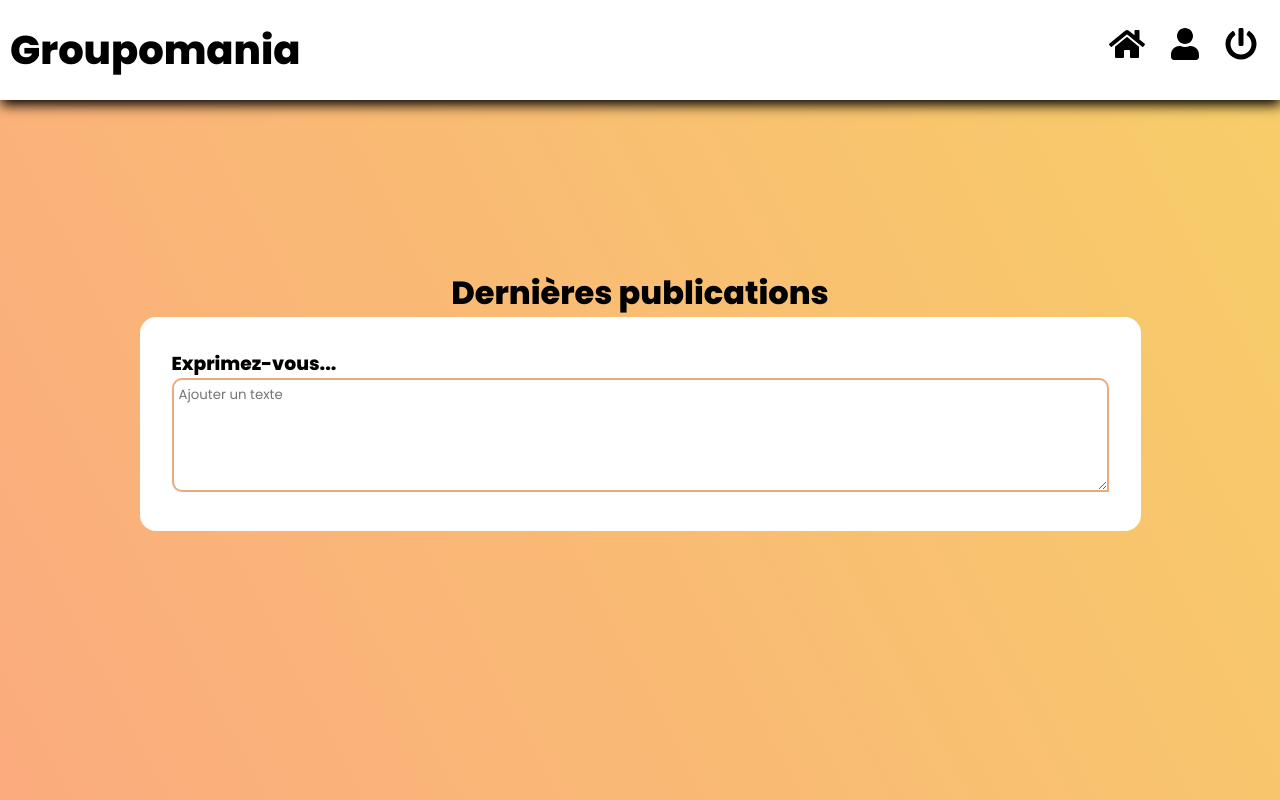
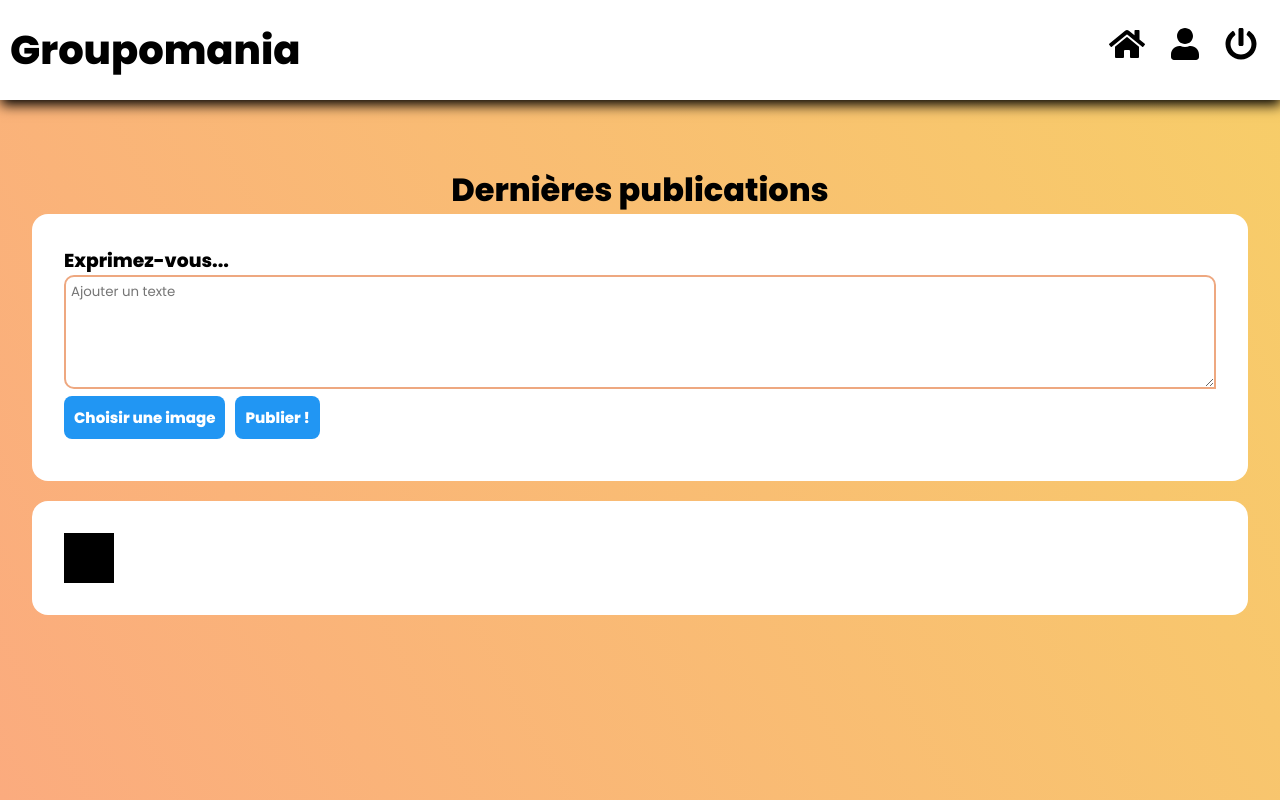
Before and after one commit to Baptiste-B-git/Baptiste_Biancardino_7_12102021, a Vue app in the folder frontend/: page /Home in a window 1280 px wide. Built offline with nearby package versions, Linux system fonts and the light colour scheme.

Commit message:
mise en place de post

```diff
--- a/frontend/src/App.vue
+++ b/frontend/src/App.vue
@@ -41,7 +41,7 @@ img {
 
 .card {
   max-width: 100%;
-
+  margin-bottom: 20px;
   background:white;
   border-radius: 16px;
   padding:32px;
--- a/frontend/src/views/Home.vue
+++ b/frontend/src/views/Home.vue
@@ -1,10 +1,9 @@
 <template>
 <div>
-        <h1>Dernières publications</h1>
+  <div>  <h1>Dernières publications</h1></div>
+
   <nav class="menu-nav">
-
     <h2>Groupomania</h2>
-
     <ul class="bloc-btn">
       <li class="btn">
         <a href="Home.vue"><fa icon="home" title="Accueil"/></a>
@@ -17,19 +16,37 @@
       </li>
     </ul>
   </nav>
+
   <div class="card">
     <h3>Exprimez-vous...</h3>
     <textarea class="bio" cols="80" rows="5" placeholder="Ajouter un texte"></textarea>
+    <button class="button">Choisir une image</button>
+    <button class="button">Publier !</button>
   </div>
 
-
+  <div class="card">
+  <div id="app">
+    {{ home }}
+  </div>
+    <div class="picture-profile"></div>
+  </div>
 </div>
 </template>
 
 <script>
-export default {
-      name: 'Home',
-}
+// new Vue({
+//   el: '#app',
+//   data () {
+//     return {
+//       home: null
+//     }
+//   },
+//   mounted () {
+//     axios.get('http://localhost:5000/api/user')
+//       .then(response => (this.home = console.log(response)))
+//   }
+// })
+
 </script>
 
 <style>
@@ -69,7 +86,6 @@ h2{
   flex-direction: row;
 }
 
-
 svg:not(:root).svg-inline--fa {
   font-size: 2em;
   color: black;
@@ -80,4 +96,10 @@ svg:not(:root).svg-inline--fa:hover{
   transition: 0.3s all;
   cursor: pointer;
 }
+
+.picture-profile{
+  width: 50px;
+  height: 50px;
+  background-color: black;
+}
 </style>
```
Also changed, not shown: frontend/src/router/index.js (+7 -0 lines), frontend/src/views/Post.vue (added, +39 -0 lines), frontend/src/views/comment.vue (added, +9 -0 lines).
